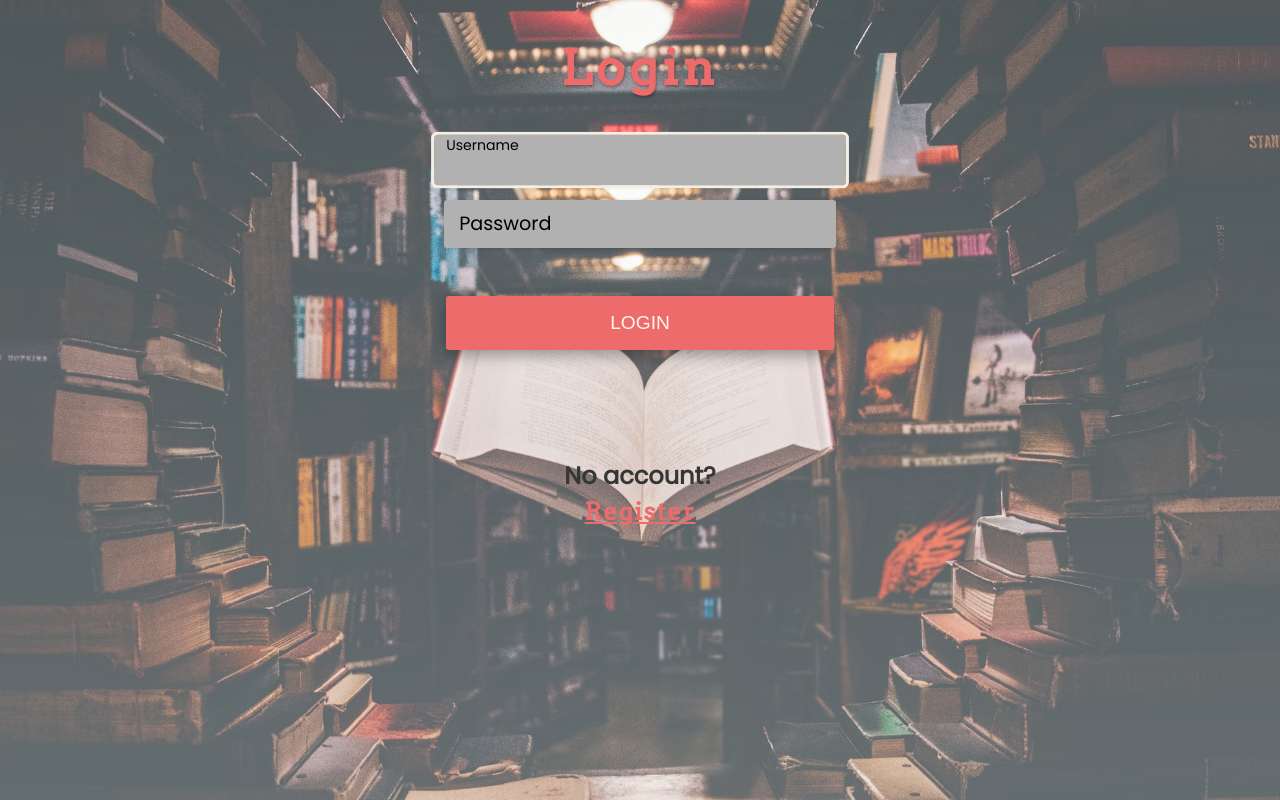
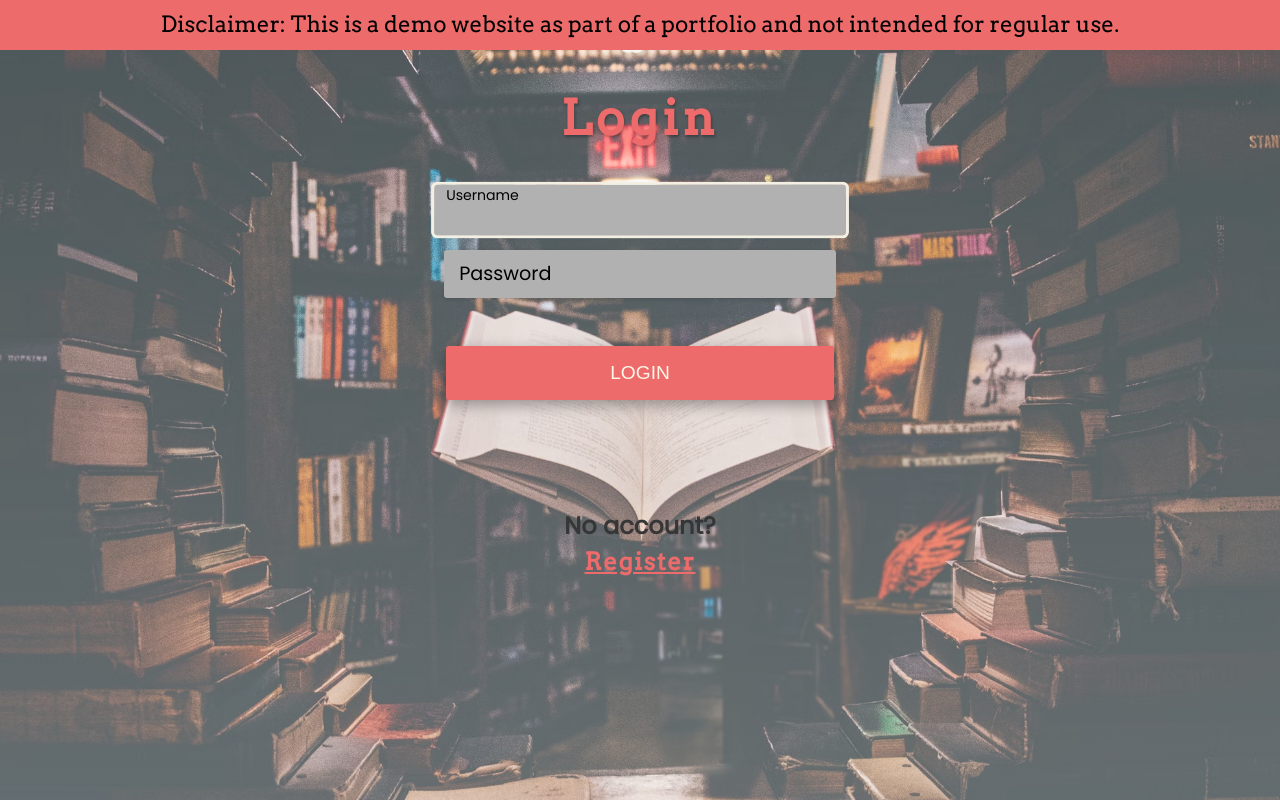
Before and after one commit to b-wall/Write-Off, a Django app: page /login/ in a window 1280 px wide. Run offline with Django 4.2, Linux system fonts and the light colour scheme.

Commit message:
Add disclaimer to website

```diff
--- a/writeoff/templates/login.html
+++ b/writeoff/templates/login.html
@@ -20,6 +20,7 @@
 
 <body>
     <div class="login-container">
+        <div class="message">Disclaimer: This is a demo website as part of a portfolio and not intended for regular use.</div>
         {% if message %}
         <div class="message">{{ message }}</div>
         {% endif %}
```
Also changed, not shown: db.sqlite3.
